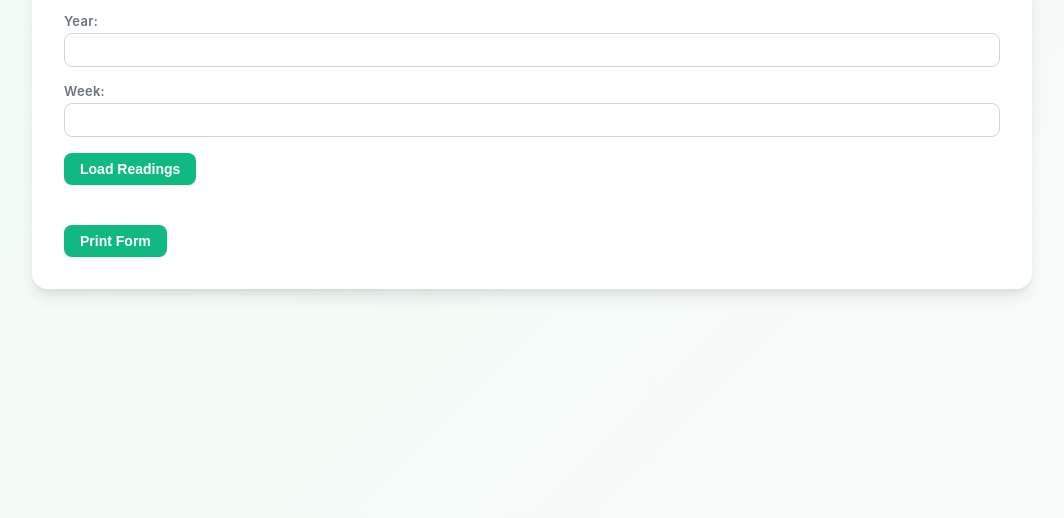
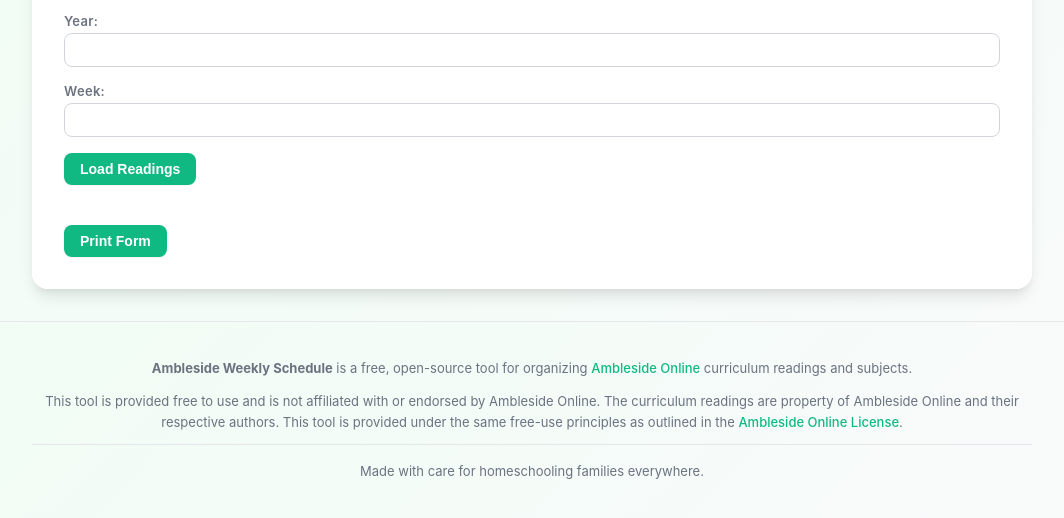
Before and after one commit to zfixler/ambleside-weekly-schedule, a website built with Vite: page index.html in a window 1280 px wide. Shown: the part 218-736 px from the top of the page, without its empty margins (108-1172 px from the left). Built offline with nearby package versions, Linux system fonts and the light colour scheme.

Commit message:
feat(footer): add footer with credits and usage information

```diff
--- a/assets/style.css
+++ b/assets/style.css
@@ -544,7 +544,8 @@ label {
     #add-tab,
     .tab-buttons,
     .remove-row,
-    .add-row {
+    .add-row,
+    .app-footer {
         display: none !important;
     }
 
@@ -1074,7 +1075,62 @@ label {
     }
 }
 
-/* Extra small mobile devices */
+/* ============================================
+   Footer
+   ============================================ */
+.app-footer {
+    margin-top: var(--space-2xl);
+    padding: var(--space-xl) var(--space-lg);
+    background: linear-gradient(135deg, #f0fdf4 0%, #f9fafb 100%);
+    border-top: 1px solid var(--color-border);
+    text-align: center;
+}
+
+.footer-content {
+    max-width: 1000px;
+    margin: 0 auto;
+}
+
+.app-footer p {
+    margin: var(--space-md) 0;
+    font-size: 13px;
+    color: var(--color-text-muted);
+    line-height: 1.6;
+}
+
+.app-footer a {
+    color: var(--color-primary);
+    text-decoration: none;
+    font-weight: 500;
+    transition: color 0.2s ease;
+}
+
+.app-footer a:hover {
+    color: var(--color-primary-hover);
+    text-decoration: underline;
+}
+
+.footer-credit {
+    font-size: 12px;
+    color: var(--color-text-light);
+    margin-top: var(--space-lg);
+    padding-top: var(--space-lg);
+    border-top: 1px solid var(--color-border);
+}
+
+@media screen and (max-width: 768px) {
+    .app-footer {
+        padding: var(--space-lg) var(--space-md);
+    }
+
+    .app-footer p {
+        font-size: 12px;
+    }
+}
+
+/* ============================================
+   Extra small mobile devices
+   ============================================ */
 @media screen and (max-width: 480px) {
     body {
         padding: var(--space-sm);
--- a/index.html
+++ b/index.html
@@ -37,6 +37,23 @@
             </div>
         </div>
     </div>
+    <footer class="app-footer">
+        <div class="footer-content">
+            <p>
+                <strong>Ambleside Weekly Schedule</strong> is a free, open-source tool for organizing
+                <a href="https://www.amblesideonline.org/" target="_blank">Ambleside Online</a> curriculum readings and subjects.
+            </p>
+            <p>
+                This tool is provided free to use and is not affiliated with or endorsed by Ambleside Online.
+                The curriculum readings are property of Ambleside Online and their respective authors.
+                This tool is provided under the same free-use principles as outlined in the
+                <a href="https://www.amblesideonline.org/license" target="_blank">Ambleside Online License</a>.
+            </p>
+            <p class="footer-credit">
+                Made with care for homeschooling families everywhere.
+            </p>
+        </div>
+    </footer>
     <script type="module" src="/src/script.js"></script>
 </body>
 </html>
```
